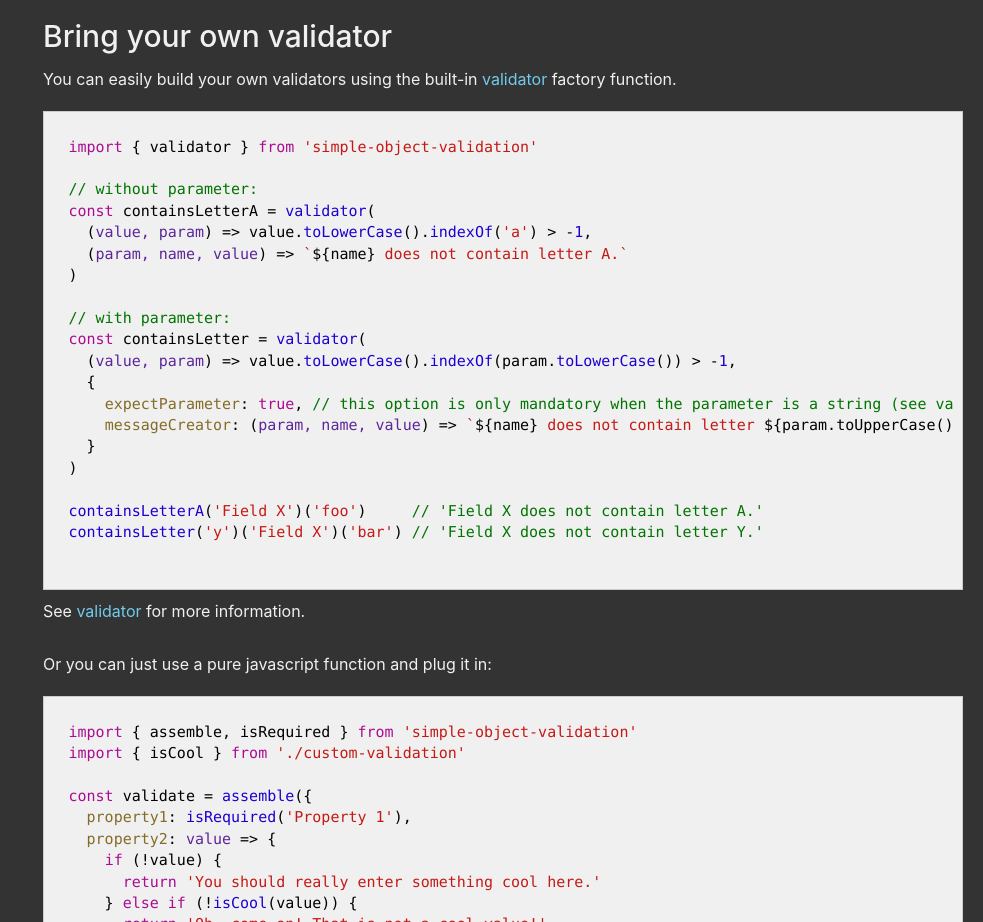
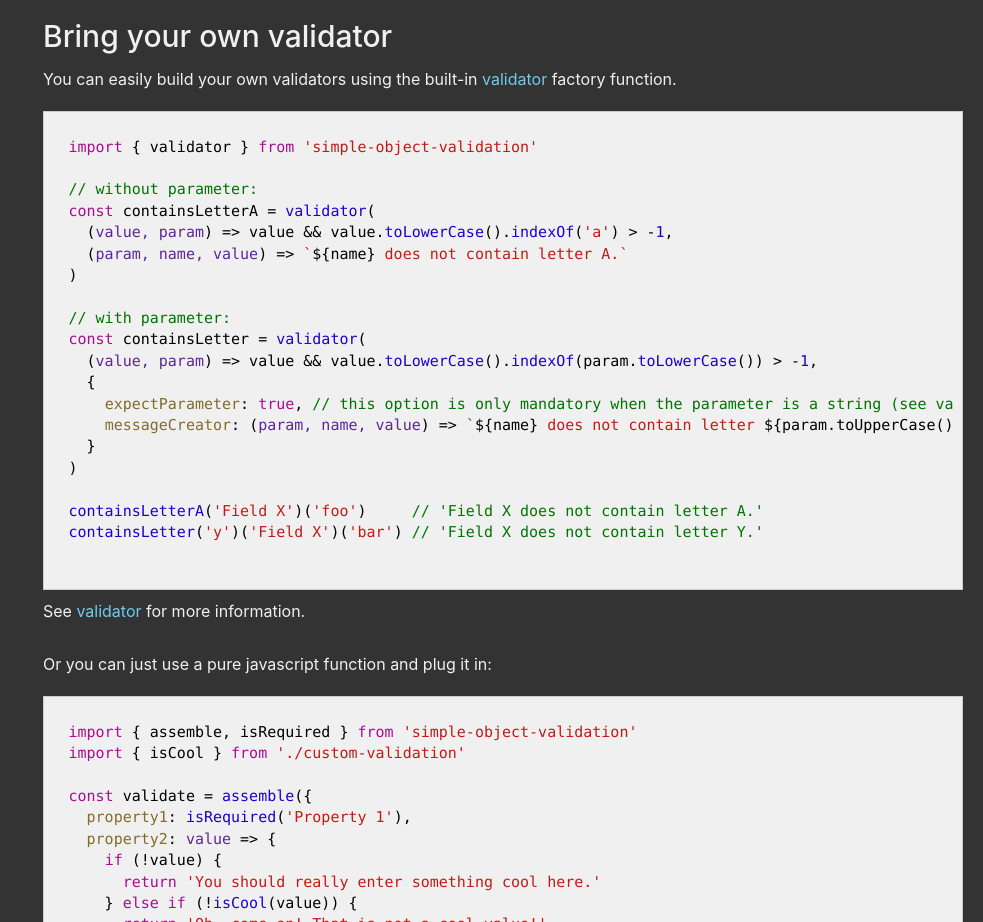
Before and after one commit to madcat23/simple-object-validation, a website built with webpack: page docs/index.html in a window 1280 px wide. Shown: the part 3640-4562 px from the top of the page, without its empty margins (297-1280 px from the left). Built offline with nearby package versions, Linux system fonts and the light colour scheme.

Commit message:
Fixed docs

```diff
--- a/docs/index.html
+++ b/docs/index.html
@@ -262,13 +262,13 @@ isLessThanOrEqual(2048)('Number')(123)     // undefined
 
 // without parameter:
 const containsLetterA = validator(
-  (value, param) => value.toLowerCase().indexOf('a') > -1,
+  (value, param) => value && value.toLowerCase().indexOf('a') > -1,
   (param, name, value) => `${name} does not contain letter A.`
 )
 
 // with parameter:
 const containsLetter = validator(
-  (value, param) => value.toLowerCase().indexOf(param.toLowerCase()) > -1,
+  (value, param) => value && value.toLowerCase().indexOf(param.toLowerCase()) > -1,
   {
     expectParameter: true, // this option is only mandatory when the parameter is a string (see validator for more information)
     messageCreator: (param, name, value) => `${name} does not contain letter ${param.toUpperCase()}.`
```
